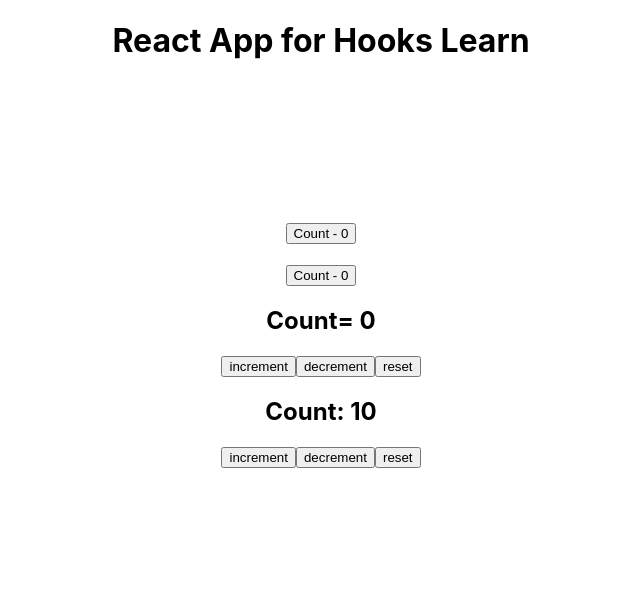
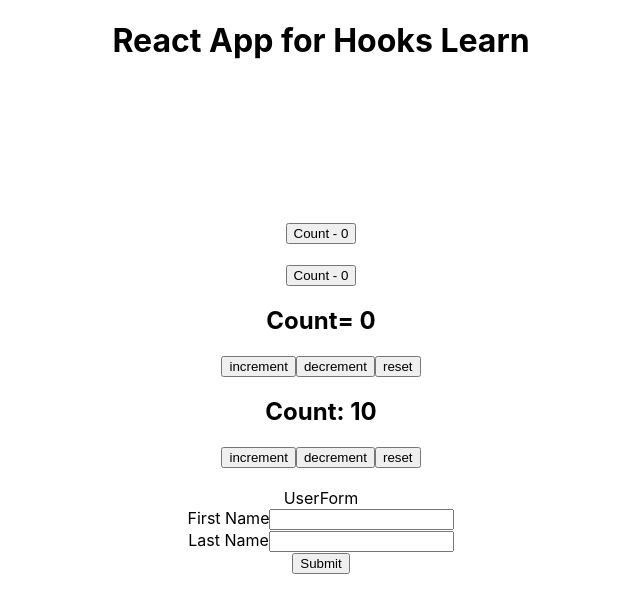
Before and after one commit to Mosharaf456/hooks-func-comp-reactjs-basic, a React (Create React App) app: page / in a window 1280 px wide. Shown: the top 612 px of the page, without its empty margins (319-959 px from the left). Built offline with nearby package versions, Linux system fonts and the light colour scheme.

Commit message:
ref custom hook USEINPUT

```diff
--- a/src/App.js
+++ b/src/App.js
@@ -30,6 +30,7 @@
 import DocTitleCustomHookTwo from './components/DocTitleCustomHook/DocTitleCustomHookTwo';
 import CounterOneCustomHook from './components/DocTitleCustomHook/CounterOneCustomHook';
 import CounterTwoCustomHook from './components/DocTitleCustomHook/CounterTwoCustomHook';
+import UserForm from './components/DocTitleCustomHook/UserForm';
 
 export const UserContext = React.createContext();
 export const ChannelContext = React.createContext();
@@ -168,6 +169,9 @@
       <DocTitleCustomHookTwo />
       <CounterOneCustomHook />
       <CounterTwoCustomHook />
+      <br />
+      {/* USEINPUT CUSTOM HOOK  */}
+      <UserForm />
 
 
     </div>
--- /dev/null
+++ b/src/components/CustomHook/useInput.js
@@ -0,0 +1,17 @@
+import { useState } from 'react'
+
+function useInput(initialValue) {
+    const [value, setValue] = useState(initialValue);
+    const reset = () => {
+        setValue(initialValue)
+    }
+    const bind = {
+        value,
+        onChange: e => {
+            setValue(e.target.value)
+        }
+    }
+    return [value, bind, reset];
+}
+
+export default useInput
--- /dev/null
+++ b/src/components/DocTitleCustomHook/UserForm.js
@@ -0,0 +1,39 @@
+import React from 'react'
+import useInput from '../CustomHook/useInput';
+
+function UserForm() {
+    const [firstName, bindFirstName, resetFirstName] = useInput('');
+
+    const [lastName, bindLastName, resetLastName] = useInput('');
+
+    const submitHandler = e => {
+        e.preventDefault();
+        alert(`Hello ${firstName} ${lastName}`);
+        resetFirstName();
+        resetLastName();
+    }
+
+    return (
+        <div>UserForm
+            <form onSubmit={submitHandler}>
+                <div>
+                    <label>First Name</label>
+                    <input
+                        {...bindFirstName}
+                        type="text"
+                    />
+                </div>
+                <div>
+                    <label>Last Name</label>
+                    <input
+                        {...bindLastName}
+                        type="text"
+                    />
+                </div>
+                <button>Submit</button>
+            </form>
+        </div>
+    )
+}
+
+export default UserForm
```
